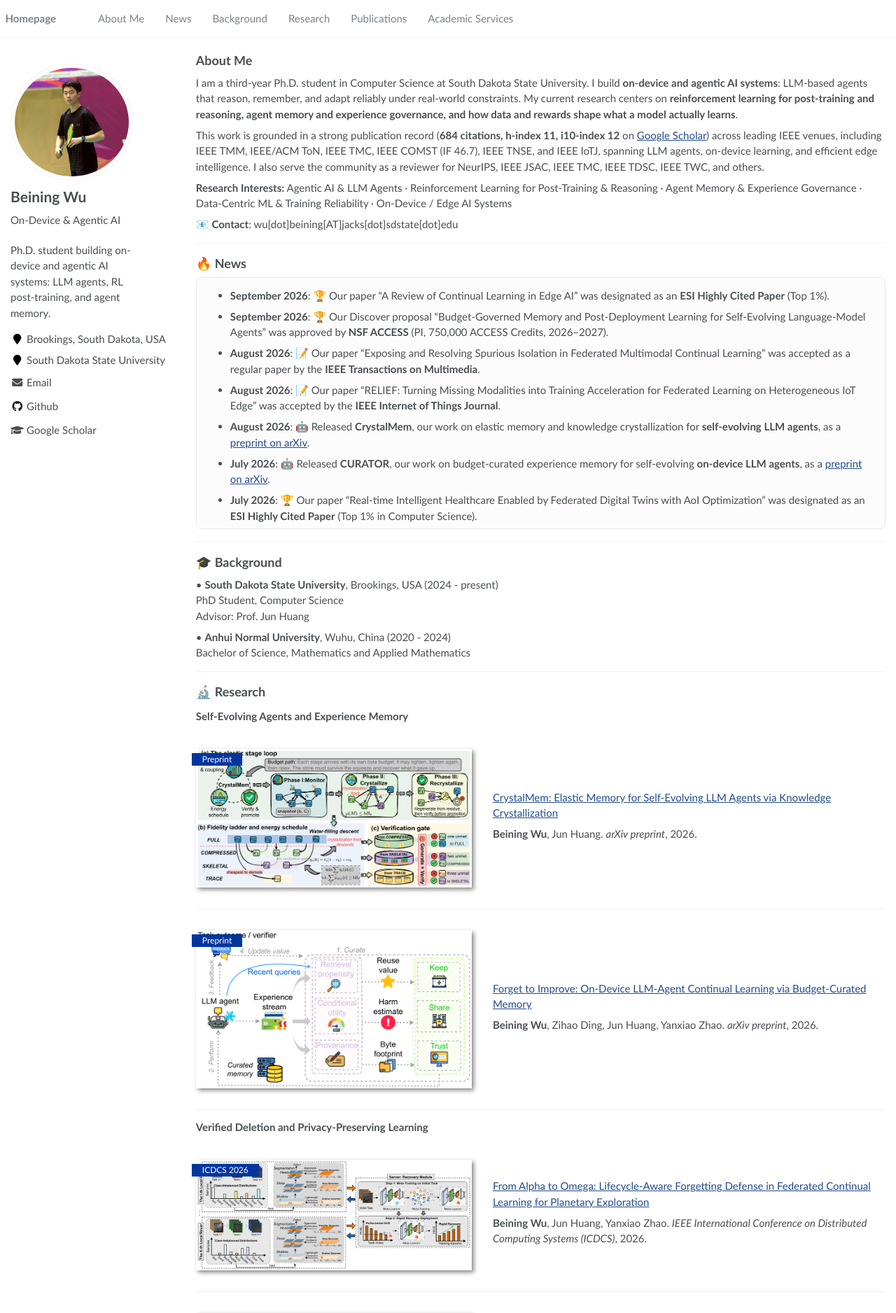
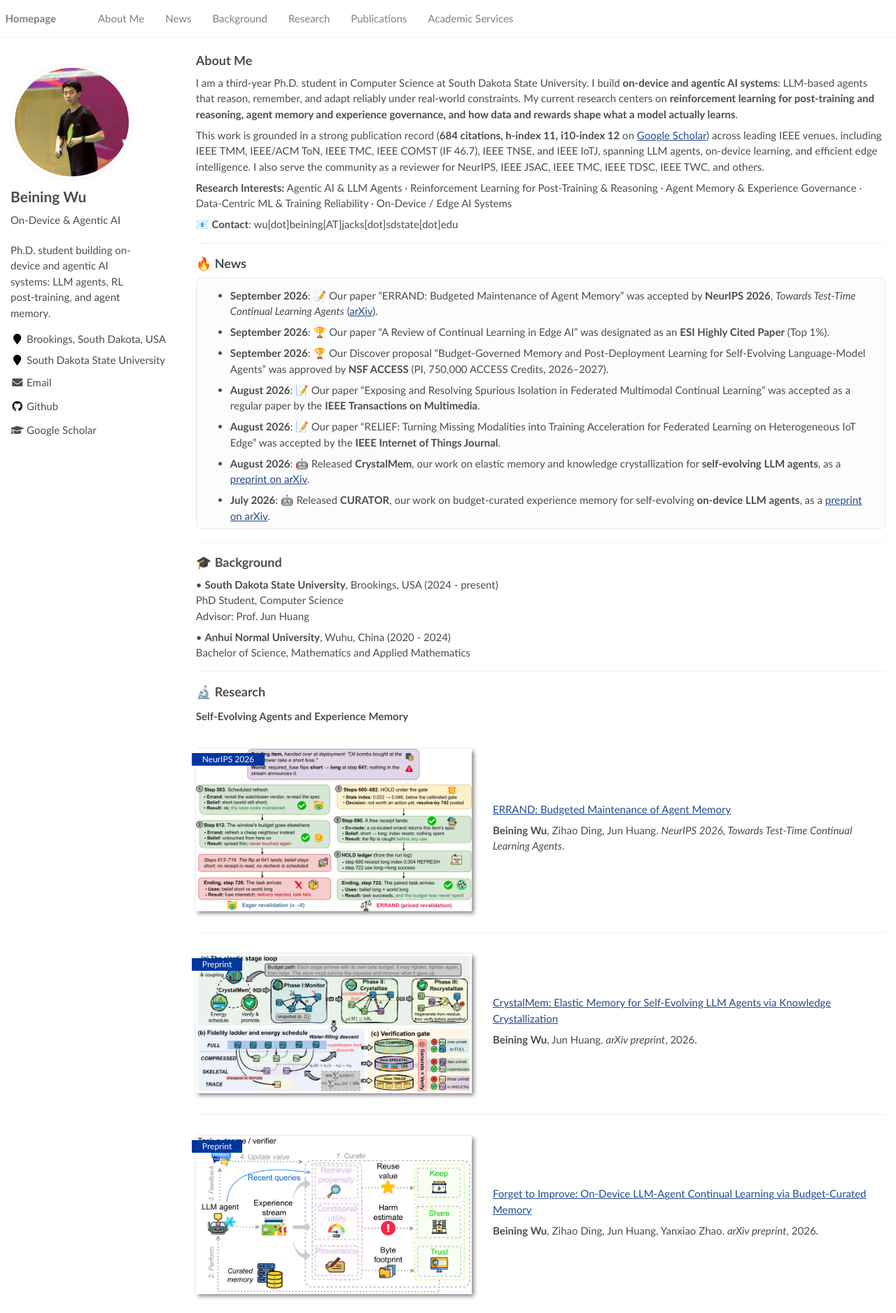
Before and after one commit to beining1008/beining1008.github.io, a Jekyll site: the page built from _pages/about.md, in a window 1280 px wide. Shown: the top 1876 px of the page at 70% size. Built offline with Jekyll 4.4.1, drawn with Linux system fonts in a browser that asks for light colours.

Commit message:
Add ERRAND (NeurIPS 2026, Towards Test-Time Continual Learning Agents) to News, Research, and Publications
Co-Authored-By: Claude Opus 5.5 <noreply@anthropic.com>

```diff
--- a/_pages/about.md
+++ b/_pages/about.md
@@ -43,6 +43,7 @@ This work is grounded in a strong publication record (<b>684 citations, h-index
 
 <div class="scroll-panel" markdown="1" style="max-height: 360px;">
 
+- **September 2026**: 📝 Our paper "ERRAND: Budgeted Maintenance of Agent Memory" was accepted by **NeurIPS 2026**, *Towards Test-Time Continual Learning Agents* (<a href="https://arxiv.org/abs/2609.29545">arXiv</a>).
 - **September 2026**: 🏆 Our paper "A Review of Continual Learning in Edge AI" was designated as an **ESI Highly Cited Paper** (Top 1%).
 - **September 2026**: 🏆 Our Discover proposal "Budget-Governed Memory and Post-Deployment Learning for Self-Evolving Language-Model Agents" was approved by **NSF ACCESS** (PI, 750,000 ACCESS Credits, 2026–2027).
 - **August 2026**: 📝 Our paper "Exposing and Resolving Spurious Isolation in Federated Multimodal Continual Learning" was accepted as a regular paper by the **IEEE Transactions on Multimedia**.
@@ -83,6 +84,15 @@ This work is grounded in a strong publication record (<b>684 citations, h-index
 ## 🔬 Research
 
 ### Self-Evolving Agents and Experience Memory
+
+<div class="paper-box"><div class="paper-box-image"><div><div class="badge">NeurIPS 2026</div><a href="https://arxiv.org/abs/2609.29545"><img src="/images/pub_errand.png" alt="Eager revalidation versus ERRAND priced revalidation on a drifted briefing item" width="100%" /></a></div></div>
+<div class="paper-box-text" markdown="1">
+
+<a href="https://arxiv.org/abs/2609.29545">ERRAND: Budgeted Maintenance of Agent Memory</a>
+
+**Beining Wu**, Zihao Ding, Jun Huang. *NeurIPS 2026, Towards Test-Time Continual Learning Agents*.
+
+</div></div>
 
 <div class="paper-box"><div class="paper-box-image"><div><div class="badge">Preprint</div><a href="https://arxiv.org/abs/2608.00303"><img src="/images/pub_crystalmem.png" alt="CrystalMem elastic stage loop" width="100%" /></a></div></div>
 <div class="paper-box-text" markdown="1">
@@ -207,6 +217,8 @@ The on-device numbers in these papers come from hardware I built and maintain: t
 
 ### Conference Papers
 
+- **Beining Wu**, Zihao Ding, Jun Huang. <a href="https://arxiv.org/abs/2609.29545">"ERRAND: Budgeted Maintenance of Agent Memory."</a> *NeurIPS 2026, Towards Test-Time Continual Learning Agents*.
+
 - **Beining Wu**, Jun Huang, Yanxiao Zhao. "From Alpha to Omega: Lifecycle-Aware Forgetting Defense in Federated Continual Learning for Planetary Exploration." *IEEE International Conference on Distributed Computing Systems (ICDCS)*, 2026. (Acceptance rate: 18.59%)
 
 - Zihao Ding, **Beining Wu**, Jun Huang. "SCALE: Sensitivity-Aware Federated Unlearning with Information Freshness Optimization for Mobile Edge Computing." *IEEE International Conference on Distributed Computing Systems (ICDCS)*, 2026. (Acceptance rate: 18.59%)
```
Also changed, not shown: images/pub_errand.png (added).
